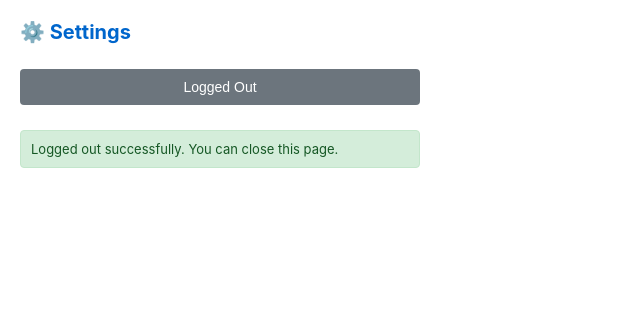
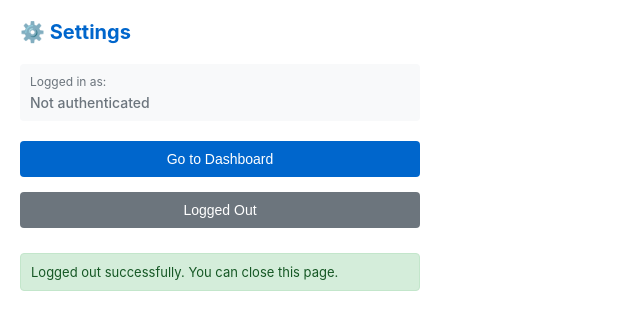
Before and after one commit to Kyleschneiderx/zillowscraperext, a browser extension: page settings.html in a window 1280 px wide. Both pictures are taken after a click on the button "Logout". Shown: the whole page, without its empty margins (0-640 px from the left). Drawn offline with Linux system fonts and the light colour scheme.

Commit message:
added in email check

```diff
--- a/settings.html
+++ b/settings.html
@@ -30,6 +30,15 @@
       font-weight: 500;
       cursor: pointer;
       transition: background-color 0.2s;
+    }
+
+    .btn-primary {
+      background-color: #0066cc;
+      color: white;
+    }
+
+    .btn-primary:hover {
+      background-color: #0052a3;
     }
 
     .btn-secondary {
@@ -71,6 +80,11 @@
   <h1>⚙️ Settings</h1>
 
   <div class="section">
+    <div id="userInfo" style="margin-bottom: 15px; padding: 10px; background-color: #f8f9fa; border-radius: 4px;">
+      <div style="font-size: 12px; color: #6c757d; margin-bottom: 5px;">Logged in as:</div>
+      <div id="userEmail" style="font-size: 14px; font-weight: 500; color: #333;">Loading...</div>
+    </div>
+    <button id="dashboardBtn" class="btn-primary" style="margin-bottom: 10px;">Go to Dashboard</button>
     <button id="logoutBtn" class="btn-secondary">Logout</button>
   </div>
 
--- a/settings.js
+++ b/settings.js
@@ -2,6 +2,8 @@
 
 document.addEventListener('DOMContentLoaded', () => {
   const logoutBtn = document.getElementById('logoutBtn');
+  const dashboardBtn = document.getElementById('dashboardBtn');
+  const userEmailEl = document.getElementById('userEmail');
   const statusDiv = document.getElementById('status');
 
   function showStatus(message, type = 'info') {
@@ -12,13 +14,41 @@ document.addEventListener('DOMContentLoaded', () => {
     statusDiv.innerHTML = '';
   }
 
+  // Load and display user email
+  async function loadUserEmail() {
+    try {
+      const result = await chrome.storage.local.get(['userEmail', 'isAuthenticated']);
+      if (result.isAuthenticated && result.userEmail) {
+        userEmailEl.textContent = result.userEmail;
+      } else if (result.isAuthenticated) {
+        userEmailEl.textContent = 'Email not available';
+        userEmailEl.style.color = '#6c757d';
+      } else {
+        userEmailEl.textContent = 'Not authenticated';
+        userEmailEl.style.color = '#6c757d';
+      }
+    } catch (error) {
+      console.error('Error loading user email:', error);
+      userEmailEl.textContent = 'Error loading email';
+      userEmailEl.style.color = '#dc3545';
+    }
+  }
+
+  // Dashboard button - open dashboard page
+  dashboardBtn.addEventListener('click', () => {
+    chrome.tabs.create({ url: 'http://localhost:8080/dashboard' });
+  });
+
   // Logout function
   async function logout() {
     try {
-      await chrome.storage.local.remove(['apiKey', 'isAuthenticated']);
+      await chrome.storage.local.remove(['apiKey', 'isAuthenticated', 'userEmail', 'userType']);
       showStatus('Logged out successfully. You can close this page.', 'success');
       logoutBtn.disabled = true;
       logoutBtn.textContent = 'Logged Out';
+      dashboardBtn.disabled = true;
+      userEmailEl.textContent = 'Not authenticated';
+      userEmailEl.style.color = '#6c757d';
 
       // Optionally close the settings page after a delay
       setTimeout(() => {
@@ -31,4 +61,7 @@ document.addEventListener('DOMContentLoaded', () => {
 
   // Logout button
   logoutBtn.addEventListener('click', logout);
+
+  // Load user email on page load
+  loadUserEmail();
 });
```
Also changed, not shown: popup.js (+16 -5 lines).
